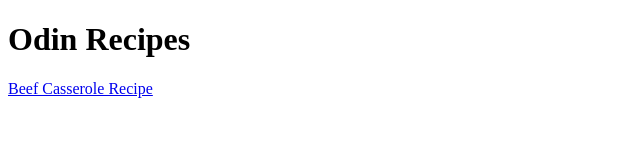
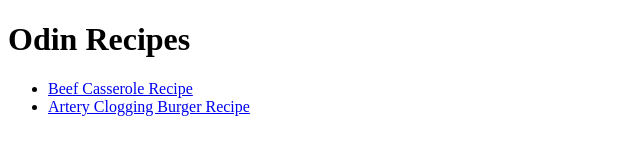
Before and after one commit to juneidteklu/odin-recipes, a plain HTML site: page index.html in a window 1280 px wide. Shown: the whole page, without its empty margins (0-640 px from the left). Drawn offline with Linux system fonts and the light colour scheme.

Commit message:
Link the burger html file to the index.html

```diff
--- a/index.html
+++ b/index.html
@@ -8,8 +8,10 @@
     <body>
         <h1>Odin Recipes</h1>
 
-        <a href = "recipes/beefcasserole.html">Beef Casserole Recipe</a>
-
+        <ul>
+            <li><a href = "recipes/beefcasserole.html">Beef Casserole Recipe</a></li>
+            <li><a href = "recipes/hamburger.html">Artery Clogging Burger Recipe</a></li>
+        </ul>
 
 
 
```
